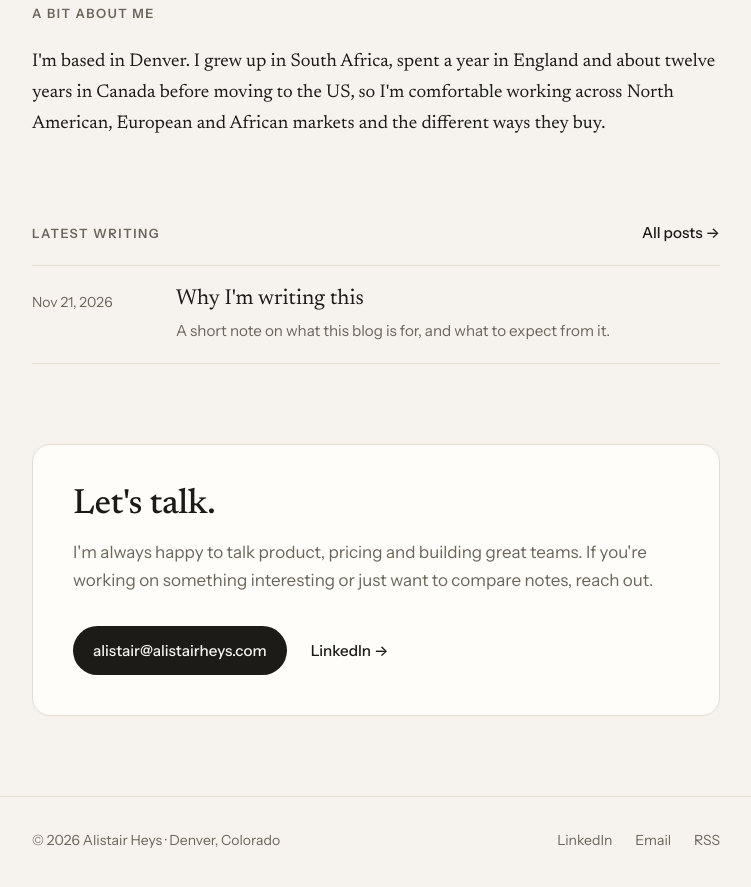
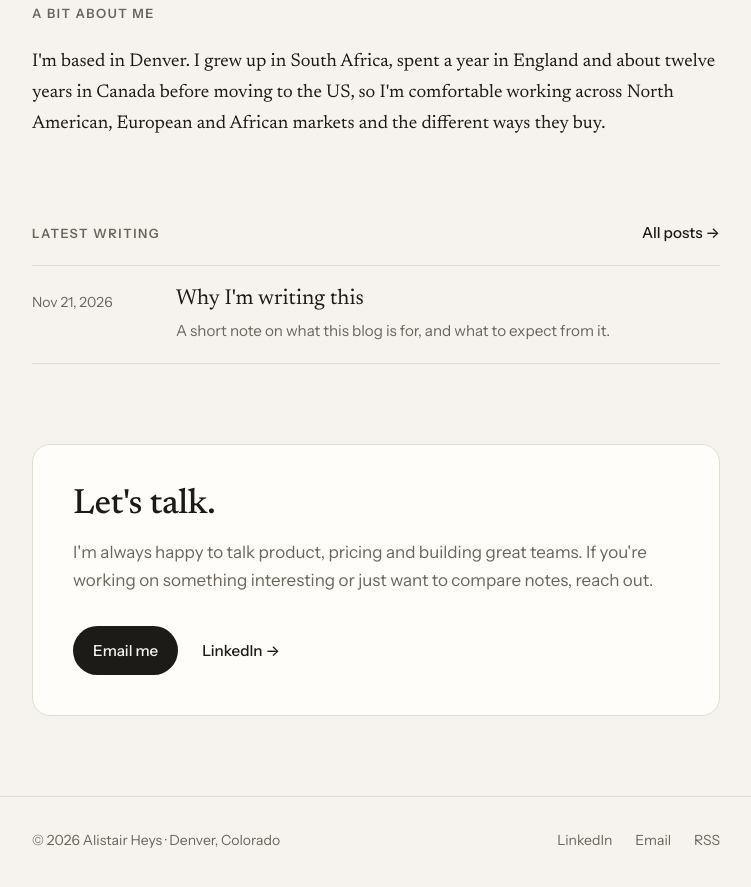
Before and after one commit to alistair-heys/alistair-heys.github.io, a Jekyll site: the page built from index.html, in a window 1280 px wide and 900 px high, scrolled down 2533 px. Shown: the top 887 px of the window, without its empty margins (264-1015 px from the left). Built offline with Jekyll 4.4.1, drawn with Linux system fonts in a browser that asks for light colours.

Commit message:
Button text added to the Email address for contact me

```diff
--- a/index.html
+++ b/index.html
@@ -102,7 +102,7 @@ title: Alistair Heys
   <h2>Let's talk.</h2>
   <p>I'm always happy to talk product, pricing and building great teams. If you're working on something interesting or just want to compare notes, reach out.</p>
   <div class="cta">
-    <a class="btn" href="mailto:{{ site.email }}">{{ site.email }}</a>
+    <a class="btn" href="mailto:{{ site.email }}">Email me</a>
     <a class="link" href="{{ site.linkedin }}">LinkedIn &rarr;</a>
   </div>
 </section>
```
